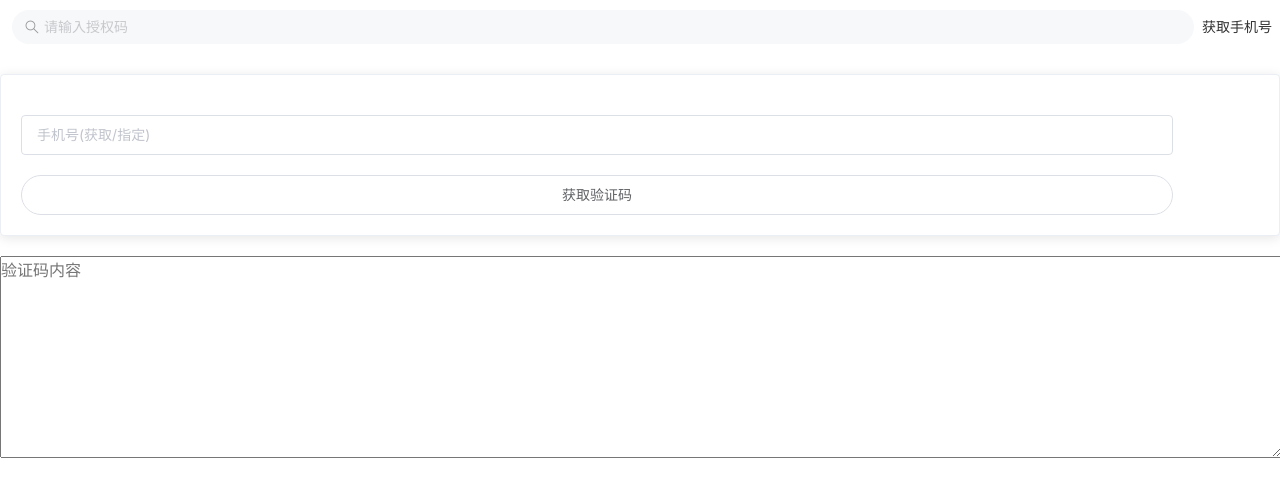
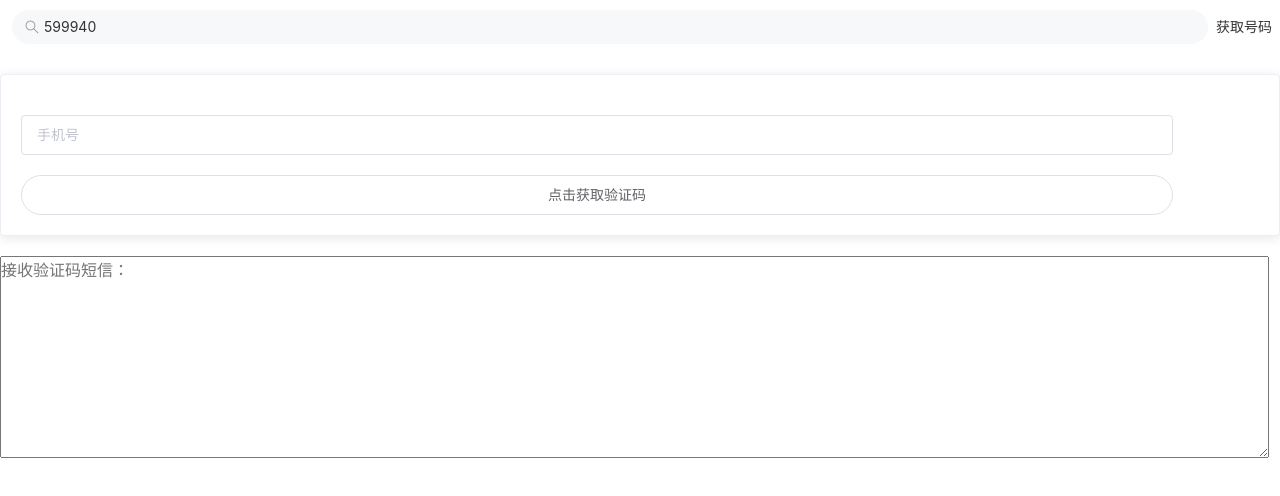
Before and after one commit to 17671864090/haidilao_vue, a Vue app: page /getYZM in a window 1280 px wide. Shown: the top 496 px of the page. Built offline with nearby package versions, Linux system fonts and the light colour scheme.

Commit message:
1.新增一键删除订单/卡密功能 2.优化系统 更新时间:2020年1月5日14:20:10

```diff
--- a/src/components/YZM/yzm.vue
+++ b/src/components/YZM/yzm.vue
@@ -1,7 +1,7 @@
 <template>
     <div style="width: 100vw">
         <van-search v-model="value" placeholder="请输入授权码" show-action shape="round">
-            <div slot="action" @click="getNubber">获取手机号</div>
+            <div slot="action" @click="getNubber">获取号码</div>
         </van-search>
         <div style="height: 20px"></div>
         <el-card class="box-card">
@@ -10,14 +10,14 @@
 <!--                    <el-option v-for="item in options" :key="item.value" :label="item.label" :value="item.value"></el-option>-->
 <!--                </el-select>-->
                 <div style="height: 20px"></div>
-                <el-input style="width: 90vw" v-model="YAM_phone" placeholder="手机号(获取/指定)"></el-input>
+                <el-input style="width: 90vw" v-model="YAM_phone" placeholder="手机号"></el-input>
                 <div style="height: 20px"></div>
-                <el-button round style="width: 90vw" @click="GetYzm2Str">获取验证码</el-button>
+                <el-button round style="width: 90vw" @click="GetYzm2Str">点击获取验证码</el-button>
             </div>
         </el-card>
         <div style="height: 20px"></div>
-        <textarea style="height: 200px;width: 100vw"
-                placeholder="验证码内容"
+        <textarea style="height: 200px;width: 99vw;margin: 0 auto"
+                placeholder="接收验证码短信："
                 v-model="textarea">
         </textarea>
     </div>
@@ -26,7 +26,6 @@
 <script>
     import { GetHM2Str , binding , GetYzm2Str} from '../../api/apilist'
     import { Toast } from 'vant';
-
     export default {
         name: "yzm",
         data(){
@@ -37,58 +36,73 @@
                 }],
                 textarea: '',
                 YAM_phone:"",
-                value:null,
-                startInterval:null
+                value:599940,
+                startInterval:null,
+                startInterval1:null
             }
         },
         methods:{
-
-            onSearch(){
-                alert('验证成功')
-            },
-
-
             app(){
                 this.startInterval  = setInterval(()=>{
                     binding({data:this.YAM_phone})
                 }, 5000);
             },
+            async getNubber(){
+                window.clearInterval(this.startInterval1)
 
-
-
-            async getNubber(){
-
+                //检测token是否正确
                 GetHM2Str({token:this.value}).then((res=>{
-
                     if(res.code == 200){
-                    this.YAM_phone = res.YAM_phone
-
-                    clearInterval(this.startInterval)
-
-
-                    this.app()
-
+                        this.YAM_phone = res.YAM_phone
+                        if(this.startInterval){
+                            clearInterval(this.startInterval)
+                            this.app()
+                        }else{
+                            this.app()
+                        }
                     }else{
                         alert(res.msg)
                     }
                 }))
+            },
+            async GetYzm2Str(){
+                //检测token是否正确
+                GetHM2Str({token:this.value}).then((res=>{
+                    if(res.code == 200){
+                        Toast('验证码获取中,请稍后');
+                        if(this.startInterval1){
+                            clearInterval(this.startInterval1)
+                            this.app1()
+                        }else{
+                            this.app1()
+                        }
+                    }else{
+                        alert(res.msg)
+                    }
+                }))
+            },
+            async app1(){
+                this.startInterval1 = setInterval(()=>{
+                    this.Vue_GetYzm2Str().then((res=>{
+                        console.log(res.data)
+                        if(res.code == 200){
+                            Toast('获取成功');
+                            clearInterval(this.startInterval1)
+                            this.textarea = res.data
+                        }else{
+
+                            var myDate = new Date();
+
+                            var mytime=myDate.toLocaleTimeString();
 
 
-
-            },
-            async GetYzm2Str(){
-                Toast('验证码获取中,请稍后');
-                const id = setInterval(()=>{
-                    this.Vue_GetYzm2Str().then((res=>{
-                        console.log(res)
-                       if(res.code == 200){
-                           Toast('获取成功');
-                           window.clearInterval(id)
-                           this.textarea = res.data
-                       }
+                            this.textarea = "最新状态码:" + res.msg + "当前时间" + mytime;
+                        }
                     }))
                 }, 5000);
             },
+
+
             async Vue_GetYzm2Str(){
 
                 const data = {
```
